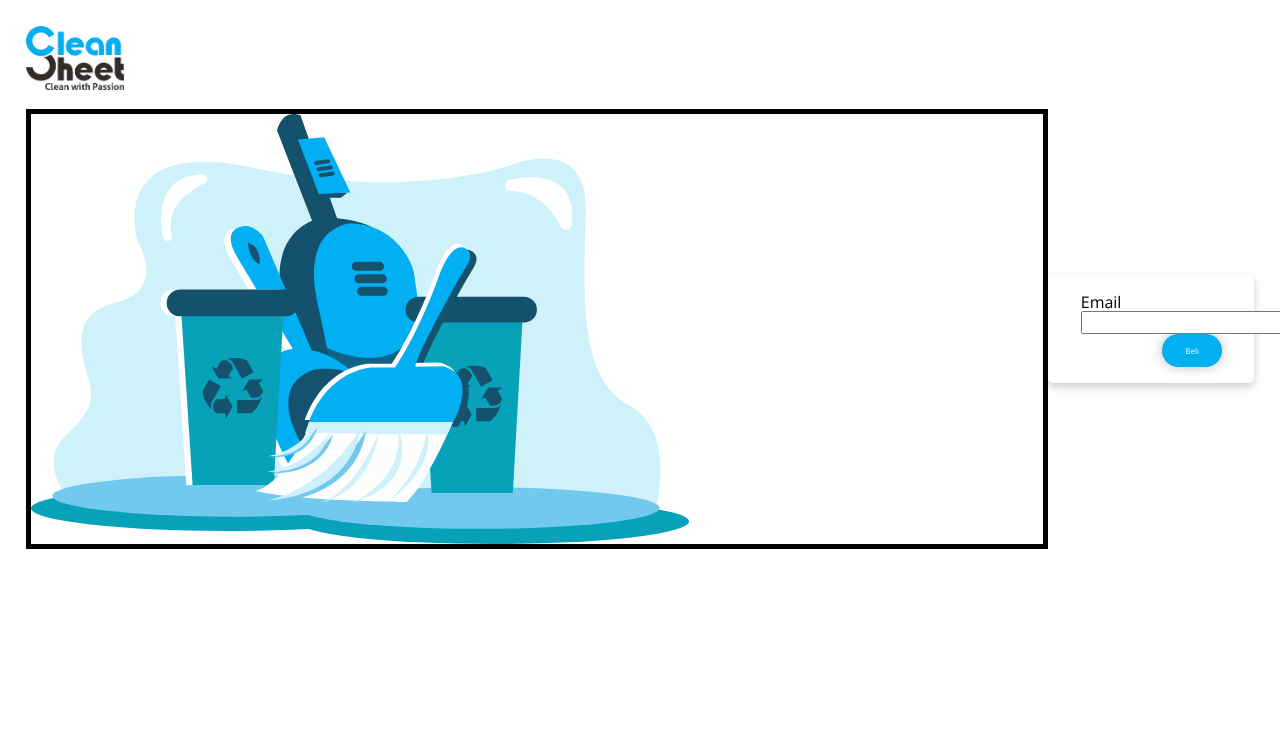
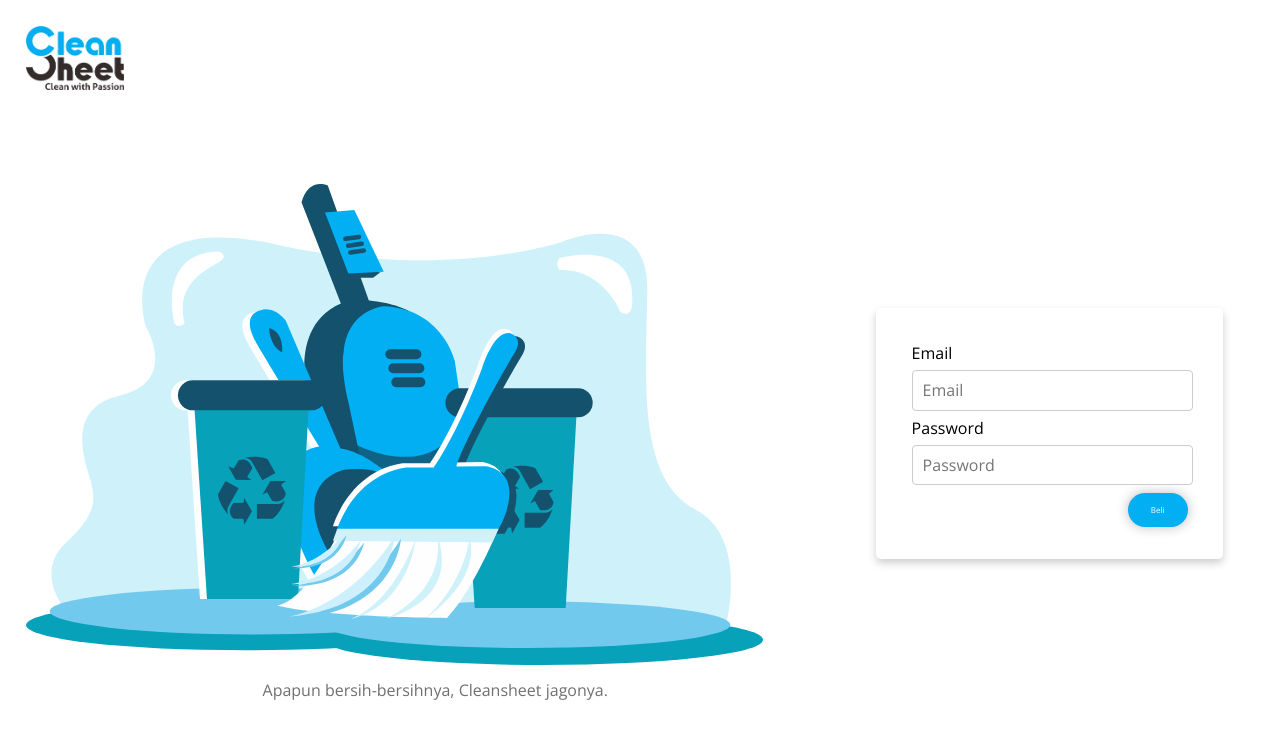
Before and after one commit to pramesywaraj/cleansheet_web, a React (Create React App) app: page /login in a window 1280 px wide. Shown: the top 738 px of the page. Built offline with nearby package versions, Linux system fonts and the light colour scheme.

Commit message:
login container style revisied

```diff
--- a/src/components/cards/card.module.scss
+++ b/src/components/cards/card.module.scss
@@ -5,7 +5,7 @@
   width: auto;
   height: auto;
   border-radius: 5px;
-  padding: 8% 15%;
+  padding: 8%;
 }
 
 // Product Card styling
@@ -38,4 +38,6 @@
   padding: 1%;
 }
 .card-container-input {
+  display: flex;
+  flex-direction: column;
 }
--- a/src/components/cards/loginCard.js
+++ b/src/components/cards/loginCard.js
@@ -17,7 +17,8 @@ export default function LoginCard() {
     <CardBase>
       <div className={`${cardStyle['card-layout']}`}>
         <div className={`${cardStyle['card-container-input']}`}>
-          <TextInput label="Email" placeholder="" value={email} />
+          <TextInput label="Email" placeholder="Email" value={email} width={22} />
+          <TextInput label="Password" placeholder="Password" value={password} width={22} />
         </div>
         <div className={`${cardStyle.buyButton}`}>
           <SmallButton label="Beli" clickAction={login} />
--- a/src/components/input/TextInput.js
+++ b/src/components/input/TextInput.js
@@ -1,10 +1,18 @@
 import React from 'react';
+import InputStyle from './input.module.scss';
 
-export default function TextInput({ label, placeholder, name, value }) {
+export default function TextInput({ label, placeholder, name, value, width }) {
   return (
     <>
       <label htmlFor={name}>{label}</label>
-      <input type="text" name={name} placeholder={placeholder} value={value} />
+      <input
+        type="text"
+        name={name}
+        placeholder={placeholder}
+        value={value}
+        className={`${InputStyle['text-input']}`}
+        style={{ width: `${width}vw` }}
+      />
     </>
   );
 }
--- /dev/null
+++ b/src/components/input/input.module.scss
@@ -0,0 +1,8 @@
+.text-input {
+  padding: 10px;
+  margin: 8px 0;
+  display: inline-block;
+  border: 1px solid #ccc;
+  border-radius: 4px;
+  box-sizing: border-box;
+}
--- a/src/pages/login/login.js
+++ b/src/pages/login/login.js
@@ -1,4 +1,4 @@
-import React from 'react';
+import React, { useState } from 'react';
 
 import LoginStyle from './login.module.scss';
 import logoCleansheet from '../../assets/logo_cs.png';
@@ -7,6 +7,10 @@ import LoginCard from '../../components/cards/loginCard';
 import landingPageMainImage from '../../assets/landingpage_main_image.svg';
 
 export default function LoginPage() {
+  const [loginObject, setLoginObject] = useState({
+    email: '',
+    password: '',
+  });
   return (
     <div className={LoginStyle.loginWrapper}>
       <header className={LoginStyle.topLogoContainer}>
@@ -19,6 +23,7 @@ export default function LoginPage() {
             alt="Cleansheet decoration 1"
             src={landingPageMainImage}
           />
+          <p>Apapun bersih-bersihnya, Cleansheet jagonya.</p>
         </div>
         <div className={`${LoginStyle['form-container-flex']}`}>
           <LoginCard />
--- a/src/pages/login/login.module.scss
+++ b/src/pages/login/login.module.scss
@@ -5,40 +5,49 @@
 
 .cleansheetLogo {
   width: 8%;
-  height: 8%;
+  height: auto;
 }
 
 ////////////////// Content //////////////////////
+.loginWrapper {
+  display: flex;
+  flex-direction: column;
+
+  padding: 2%;
+  height: 100vh;
+}
 .loginContainer {
   display: flex;
   flex-direction: row;
-  height: 100%;
+  max-height: 100vh;
   align-items: center;
-
-  margin: 2vh 0;
-}
-
-.loginWrapper {
-  padding: 2%;
+  justify-content: center;
+  // border: 5px solid black;
+  margin: auto 0;
 }
 
 // Image Content
 .imageContainer {
   display: flex;
-  width: 100%;
-  height: auto;
-  border: 5px solid black;
-}
+  flex: 2;
+  flex-direction: column;
+  align-content: flex-start;
+  width: auto;
+  text-align: center;
+  // border: 5px solid black;
 
-.image {
-  width: 65%;
-  height: auto;
+  .image {
+    width: 90%;
+    height: auto;
+    padding: 2vh 0;
+  }
 }
 
 // Form
 .form-container-flex {
   display: flex;
-  flex-direction: column;
+  flex: 1;
+  justify-content: center;
 
-  justify-content: center;
+  // border: 5px solid black;
 }
```
